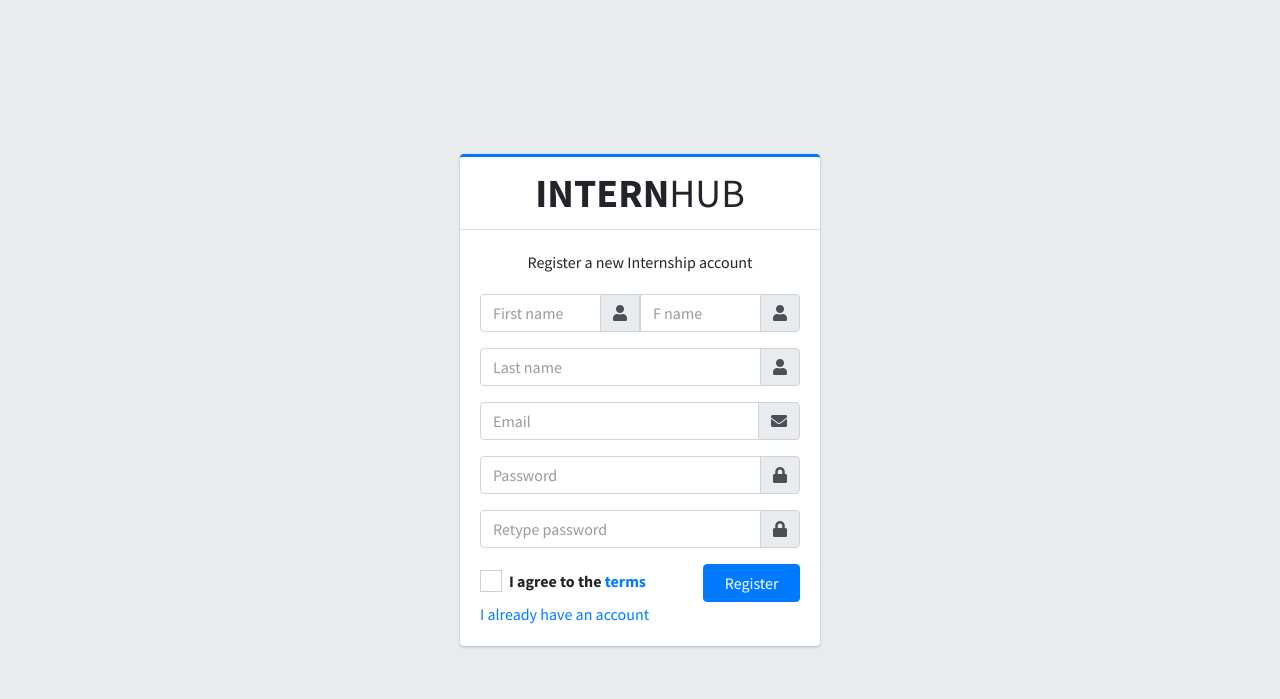
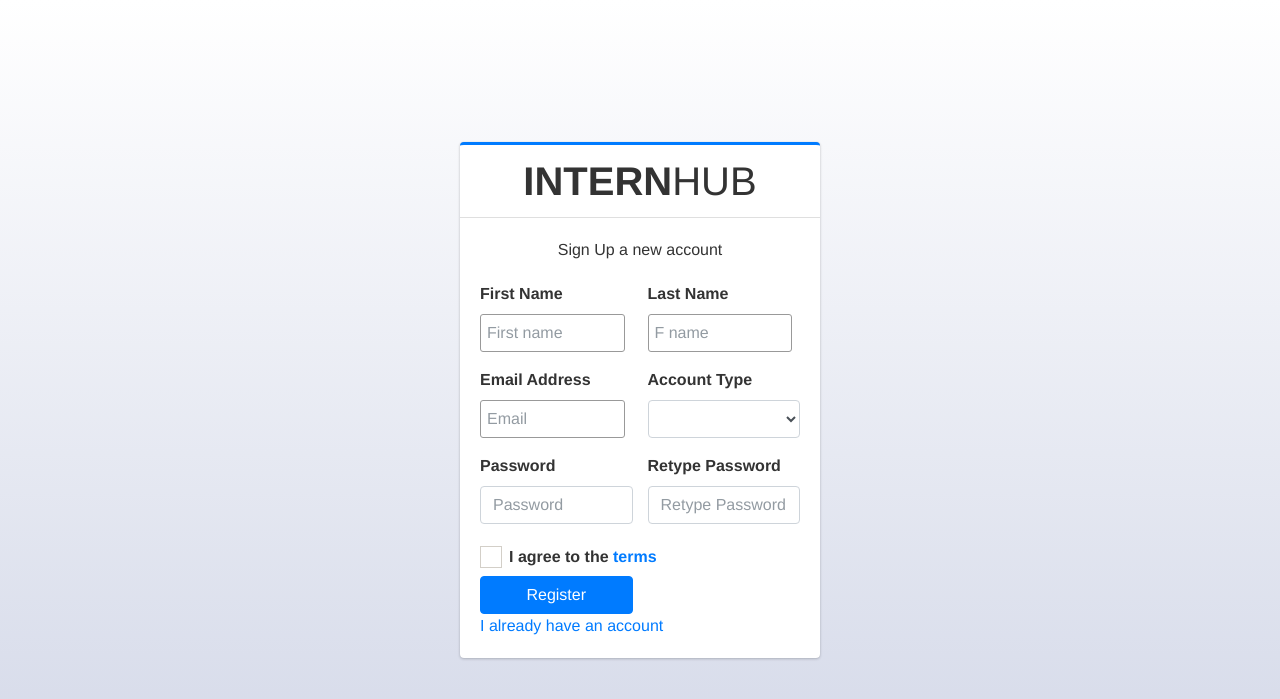
Before and after one commit to Mohamedsanime/internhub, a PHP site: page /admin/register.php in a window 1280 px wide. Shown: the top 699 px of the page. Run offline with PHP 8.4, Linux system fonts and the light colour scheme; tables that the repository leaves empty or names only in its code hold one stand-in row (values such as "Sample post"); data that the repository does not hold is empty; some libraries are stand-ins or nearby versions.

Commit message:
update forms

```diff
--- a/admin/config/db/config.php
+++ b/admin/config/db/config.php
@@ -1,7 +1,7 @@
 <?php
 
 $host="localhost";
-$dbname="internship";
+$dbname="itec404";
 $user="root";
 
 try {
--- a/admin/form01.php
+++ b/admin/form01.php
@@ -913,7 +913,7 @@
                 </div>
                 <div class="form-group">
                   <label for="exampleInputRounded0">Flat <code>.rounded-0</code></label>
-                  <input type="text" class="form-control rounded-0" id="exampleInputRounded0" placeholder=".rounded-0">
+                  <input type="text" class="C" id="exampleInputRounded0" placeholder=".rounded-0">
                 </div>
                 <h4>Custom Select</h4>
                 <div class="form-group">
--- a/admin/register.php
+++ b/admin/register.php
@@ -1,3 +1,9 @@
+<?php
+  $con = mysqli_connect("localhost", "root", "","itec404");
+  $sql = "SELECT id,role_name From roles where id > 1";
+  $result=mysqli_query($con,$sql);
+?>
+
 <!DOCTYPE html>
 <html lang="en">
 <head>
@@ -13,6 +19,20 @@
   <link rel="stylesheet" href="assets/plugins/icheck-bootstrap/icheck-bootstrap.min.css">
   <!-- Theme style -->
   <link rel="stylesheet" href="assets/dist/css/adminlte.min.css">
+  <link rel="stylesheet" href="assets/dist/css/style2.css">
+
+  <script>
+        // JavaScript
+        function roleChanged(role) {
+            var uniSupervisorFields = document.getElementById('uniSupervisorFields');
+            var compSupervisorFields = document.getElementById('compSupervisorFields');
+            var studentFields = document.getElementById('studentFields');
+
+            uniSupervisorFields.style.display = role === '2' ? 'block' : 'none';
+            compSupervisorFields.style.display = role === '3' ? 'block' : 'none';
+            studentFields.style.display = role === '4' ? 'block' : 'none';
+        }
+   </script>
 </head>
 
 <body class="hold-transition register-page">
@@ -22,56 +42,167 @@
       <a href="../../index2.html" class="h1"><b>INTERN</b>HUB</a>
     </div>
     <div class="card-body">
-      <p class="login-box-msg">Register a new Internship account</p>
+      <p class="login-box-msg">Sign Up a new account</p>
 
       <form action="../../index.html" method="post">
-        <div class="input-group mb-3">
-          <input type="text" class="form-control" placeholder="First name">
-          <div class="input-group-append">
-            <div class="input-group-text">
-              <span class="fas fa-user"></span>
-            </div>
-          </div>
-          <input type="text" class="form-control" placeholder="F name">
-          <div class="input-group-append">
-            <div class="input-group-text">
-              <span class="fas fa-user"></span>
-            </div>
+      <div class="row">
+        <div class="col-md-6">
+          <div class="form-group">
+            <label class="label" for="name">First Name </label>
+            <input type="text" class="form-control" placeholder="First name">
           </div>
         </div>
-        <div class="input-group mb-3">
-          <input type="text" class="form-control" placeholder="Last name">
-          <div class="input-group-append">
-            <div class="input-group-text">
-              <span class="fas fa-user"></span>
-            </div>
+        <div class="col-md-6">
+          <div class="form-group">
+            <label class="label" for="name">Last Name </label>
+            <input type="text" class="form-control" placeholder="F name">
           </div>
         </div>
-        <div class="input-group mb-3">
-          <input type="email" class="form-control" placeholder="Email">
-          <div class="input-group-append">
-            <div class="input-group-text">
-              <span class="fas fa-envelope"></span>
-            </div>
+        <div class="col-md-6">
+          <div class="form-group">
+            <label class="label" for="email">Email Address</label>
+            <input type="email" class="form-control" name="email" id="email" placeholder="Email">
           </div>
         </div>
-        <div class="input-group mb-3">
-          <input type="password" class="form-control" placeholder="Password">
-          <div class="input-group-append">
-            <div class="input-group-text">
-              <span class="fas fa-lock"></span>
-            </div>
+
+        <div class="col-md-6">
+          <div class="form-group">
+            <label for="role">Account Type</label>
+
+            <select name= "roleid" id= "roleid" class="form-control" required onchange="roleChanged(this.value)">
+                <?php
+                    while($row=mysqli_fetch_array($result))
+                    {
+                ?>
+                      <option value="<?php echo $row['id']; ?>"> <?php echo $row['role_name'];?> </option>;
+                     <?php } ?>
+            </select>
           </div>
         </div>
-        <div class="input-group mb-3">
-          <input type="password" class="form-control" placeholder="Retype password">
-          <div class="input-group-append">
-            <div class="input-group-text">
-              <span class="fas fa-lock"></span>
-            </div>
+        <div class="col-md-6">
+          <div class="form-group">
+            <label class="label" for="Password1">Password</label>
+            <input type="password" class="form-control" name="password" id="Password" placeholder="Password">
           </div>
         </div>
-        <div class="row">
+        <div class="col-md-6">
+          <div class="form-group">
+            <label class="label" for="Password2">Retype Password</label>
+            <input type="password" class="form-control" name="password2" id="Password2" placeholder="Retype Password">
+          </div>
+        </div>
+
+        				<!-- Additional fields for Student -->
+		<div id="studentFields" style="display: none;">
+    <div class="row">
+			<div class="col-md-6">
+        <div class="form-group">
+				  <label for="studentid" class="form-label">Student ID:</label>
+				  <input type="text" class="form-control" name="studentid" id="studentid">
+			  </div>
+      </div>
+
+			<div class="col-md-6">
+        <div class="form-group">
+				  <label for="inputgender" class="form-label d-block">Gender: </label>
+				  <input type="radio" name="gender" value="male"> Male
+				  <input type="radio" name="gender" value="female"> Female
+			  </div>
+      </div>
+
+			<div class="col-6">
+        <div class="form-group">
+				  <label for="inputqualif" class="form-label">Phone No: </label>
+				  <input type="text" class="form-control" id="phone" name="phone" placeholder="(5xx)-(xxx)-(xx)-(xx)">
+			  </div>
+      </div>
+
+			<div class="col-6">
+				<label for="inputqualif" class="form-label">University: </label>
+				<input type="text" class="form-control" id="university" name="university">
+			</div>
+
+			<div class="col-12 mb-3">
+				<label for="inputState" class="form-label d-block">Your Social
+					Security</label> <select id="inputState" name="insurance"
+					class="form-select form-control">
+                    <?php foreach ($socials as $social): ?>
+                       <option value="<?= $social["id"] ?>"><?= $social["ad"]?></option>
+                    <?php endforeach; ?>
+              </select>
+			</div>
+
+			<div class="col-12">
+				<label for="inputAddress" class="form-label">Address:</label>
+				<textarea class="form-control" name="address" id="" rows="6"
+					placeholder="Residence Address..."></textarea>
+			</div>
+                    </div>
+		</div>
+
+		<!-- Additional fields for University Supervisor -->
+
+		<div id="uniSupervisorFields" style="display: none;">
+    <div class="row">
+			<div class="col-12 mb-3">
+				<label for="inputgender" class="form-label d-block">Gender: </label>
+				<input type="radio" name="gender" value="male"> Male <input
+					type="radio" name="gender" value="female"> Female
+			</div>
+
+			<div class="col-6">
+				<label for="inputphone" class="form-label">Qualification </label> <input
+					type="text" class="form-control" id="qualification"
+					name="qualification">
+			</div>
+
+			<div class="col-6">
+				<label for="inputqualif" class="form-label">Telephone No </label> <input
+					type="text" class="form-control" id="phone" name="phone"
+					placeholder="(5xx)-(xxx)-(xx)-(xx)">
+			</div>
+
+			<div class="col-12">
+				<label for="inputnotes" class="form-label">Notes:</label>
+				<textarea class="form-control" name="notes" id="notes" size="40"
+					rows="6"></textarea>
+			</div>
+		</div>
+                    </div>
+
+		<div id="compSupervisorFields" style="display: none;">
+    <div class="row">
+			<div class="col-12 mb-3">
+				<label for="inputgender" class="form-label d-block">Gender: </label>
+				<input type="radio" name="gender" value="male"> Male <input
+					type="radio" name="gender" value="female"> Female
+			</div>
+
+			<div class="col-6">
+				<label for="inputphone" class="form-label">Qualification </label> <input
+					type="text" class="form-control" id="qualification"
+					name="qualification">
+			</div>
+
+			<div class="col-6">
+				<label for="inputqualif" class="form-label">Telephone No </label> <input
+					type="text" class="form-control" id="phone" name="phone"
+					placeholder="(5xx)-(xxx)-(xx)-(xx)">
+			</div>
+
+			<div class="col-12">
+				<label for="inputnotes" class="form-label">Notes:</label>
+				<textarea class="form-control" name="notes" id="notes" size="40"
+					rows="6"></textarea>
+			</div>
+		</div>
+                    </div>
+
+
+</div>
+      </form>
+
+      <div class="row">
           <div class="col-8">
             <div class="icheck-primary">
               <input type="checkbox" id="agreeTerms" name="terms" value="agree">
@@ -81,14 +212,11 @@
             </div>
           </div>
           <!-- /.col -->
-          <div class="col-4">
+          <div class="col-6">
             <button type="submit" class="btn btn-primary btn-block">Register</button>
           </div>
           <!-- /.col -->
         </div>
-      </form>
-
-
       <a href="../index.php" class="text-center">I already have an account</a>
     </div>
     <!-- /.form-box -->
```
